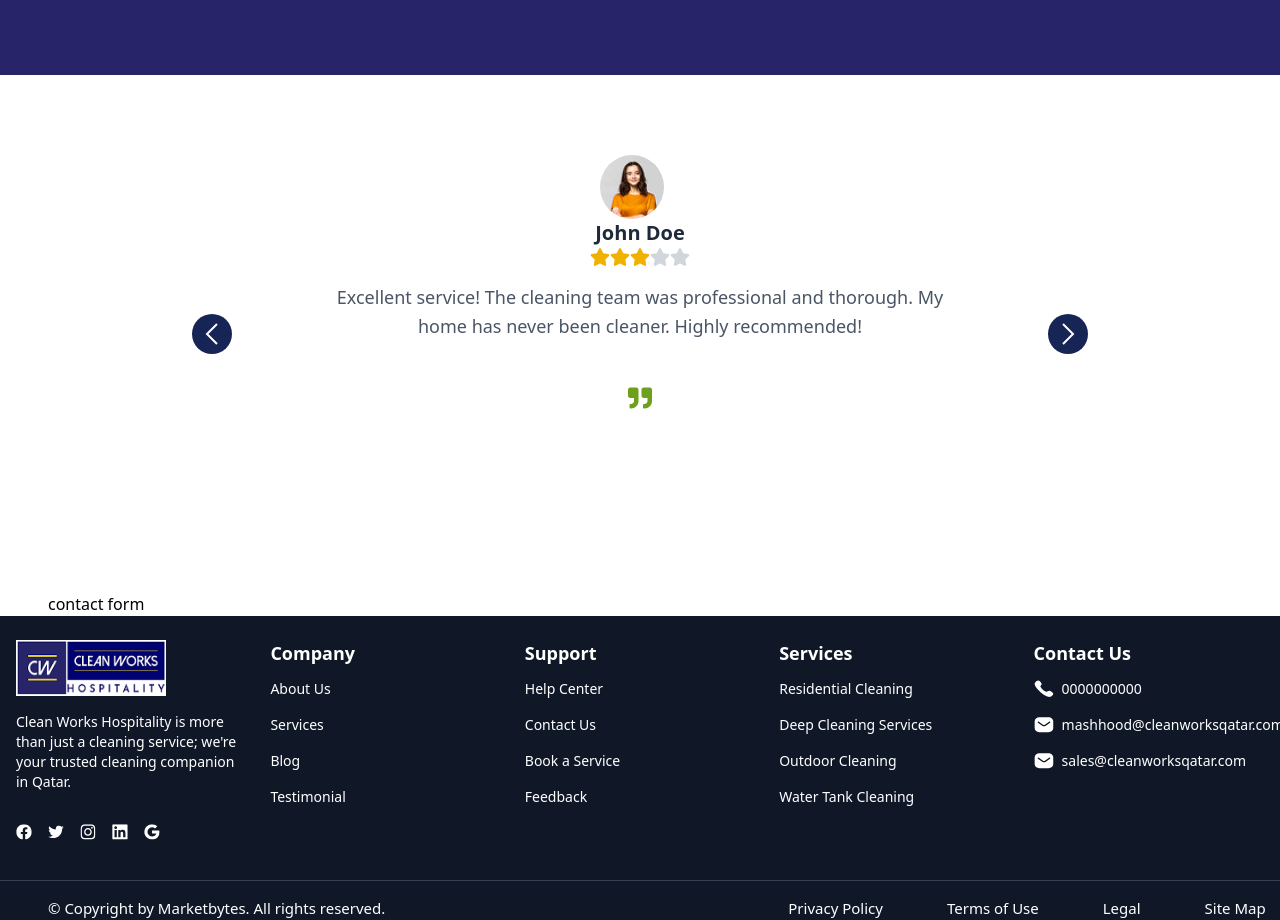
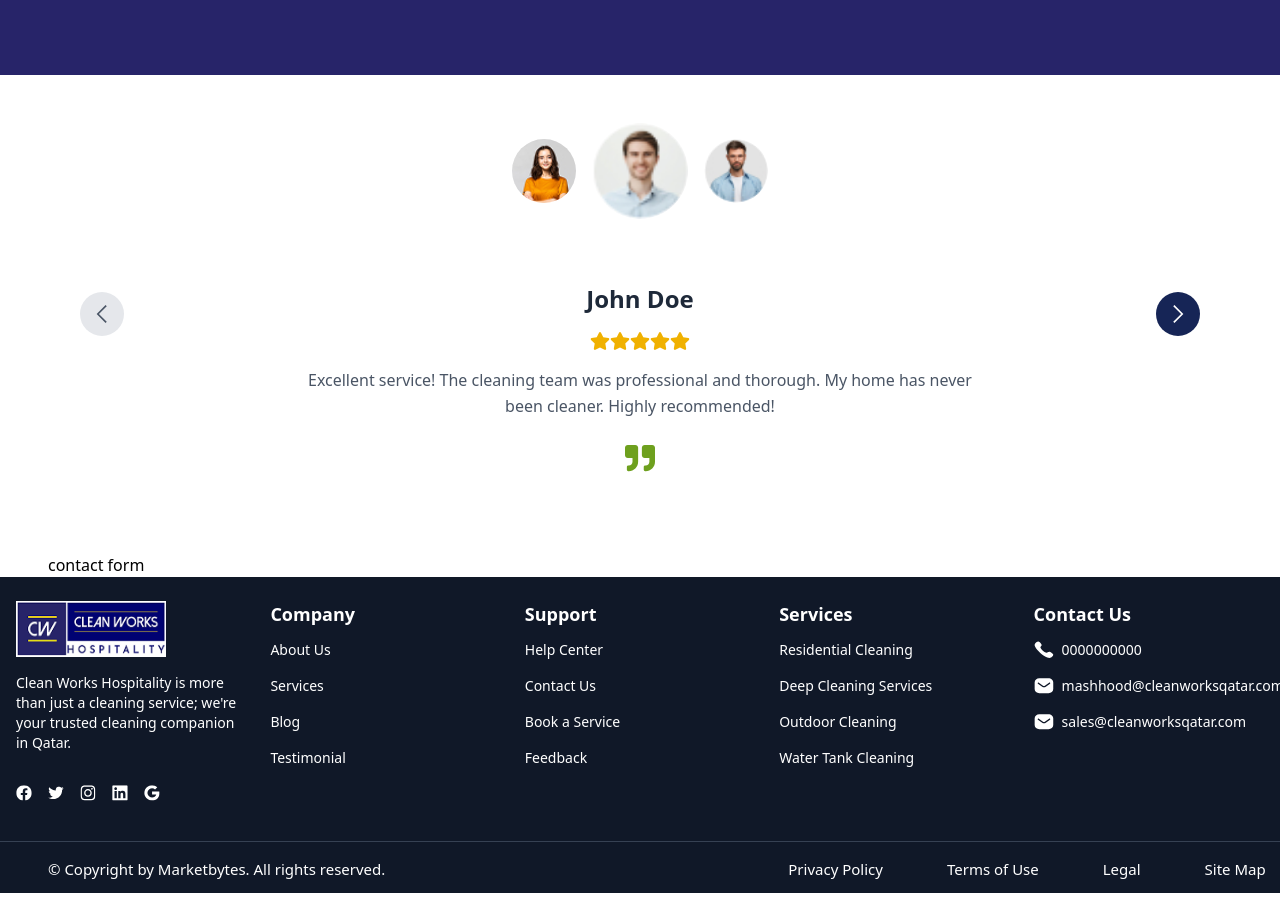
Before and after one commit to marketbytes-devops/cleanworks-website, a React app in the folder frontend/: page / in a window 1280 px wide. Shown: the part 2420-3340 px from the top of the page. After the commit the page ends 3313 px from the top, so only its background shows below. Built offline with nearby package versions, Linux system fonts and the light colour scheme; the HTML template or start-up script is replaced by a standard one.

Commit message:
testimonial section updated

```diff
--- a/frontend/src/pages/Home/index.jsx
+++ b/frontend/src/pages/Home/index.jsx
@@ -26,6 +26,8 @@ import HandshakeIcon from "../../Components/Icons/HandshakeIcon";
 import ProfessionIcon from "../../Components/Icons/ProfessionIcon";
 import JanitorialIcon from "../../Components/Icons/JanitorialIcon";
 import TestimonialsImg1 from "../../Components/Icons/TestimonialsImg1.jpg";
+import TestimonialsImg2 from "../../assets/TestimonialsImg2.jpg";
+import TestimonialsImg3 from "../../assets/TestimonialsImg3.jpg";
 import { GrPrevious, GrNext } from "react-icons/gr";
 import { FaStar, FaQuoteRight } from "react-icons/fa";
 
@@ -122,85 +124,37 @@ const Home = () => {
       name: "Alexa Bliss",
       image: TestimonialsImg1,
       text: "Training programs can bring you a super exciting experience of learning through online! You never face any negative experience while enjoying your classes Awesome site, on the top advertising a Courses available available business having..",
-      rating: 5,
+      rating: 4,
     },
     {
       id: 2,
       name: "John Doe",
-      image: TestimonialsImg1,
+      image: TestimonialsImg2,
       text: "Excellent service! The cleaning team was professional and thorough. My home has never been cleaner. Highly recommended!",
-      rating: 3,
+      rating: 5,
     },
     {
       id: 3,
       name: "Sarah Smith",
-      image: TestimonialsImg1,
+      image: TestimonialsImg3,
       text: "Outstanding quality and attention to detail. They transformed my office space completely. Will definitely use again!",
       rating: 5,
     },
-  ];
-
-  const NextArrow = (props) => {
-    const { onClick } = props;
-    return (
-      <Button
-        onClick={onClick}
-        className="absolute right-0 top-1/2 transform -translate-y-1/2 bg-blue-950 text-white p-2 rounded-full z-20"
-      >
-        <GrNext className="text-white w-6 h-6" />
-      </Button>
-    );
-  };
-
-  const PrevArrow = (props) => {
-    const { onClick } = props;
-    return (
-      <Button
-        onClick={onClick}
-        className="absolute left-0 top-1/2 transform -translate-y-1/2  bg-blue-950 text-white p-2 rounded-full z-20"
-      >
-        <GrPrevious className="text-white w-6 h-6" />
-      </Button>
-    );
-  };
-
-  const testimonialSettings = {
-    dots: false,
-    infinite: true,
-    speed: 500,
-    slidesToShow: 1,
-    slidesToScroll: 1,
-    autoplay: true,
-    autoplaySpeed: 4000,
-    centerMode: true,
-    centerPadding: "0px",
-    beforeChange: (current, next) => setCurrentIndex(next),
-    nextArrow: <NextArrow />,
-    prevArrow: <PrevArrow />,
-    responsive: [
     {
-        breakpoint: 1024,
-        settings: {
-          centerMode: true,
-          centerPadding: "100px",
-        },
+      id: 4,
+      name: "Mike Johnson",
+      image: TestimonialsImg1,
+      text: "Amazing experience! Very professional and reliable cleaning service. Would definitely recommend to friends and family.",
+      rating: 5,
     },
     {
-        breakpoint: 768,
-        settings: {
-          centerMode: true,
-          centerPadding: "60px",
+      id: 5,
+      name: "Emma Wilson",
+      image: TestimonialsImg2,
+      text: "Great attention to detail and very friendly staff. My office has never looked better. Thank you Clean Works!",
+      rating: 4,
     },
-      },
-      {
-        breakpoint: 480,
-        settings: {
-          centerMode: true,
-          centerPadding: "20px",
-        },
-      },
-    ],
-  };
+  ];
 
   const StarRating = ({ rating }) => {
     return (
@@ -230,11 +184,35 @@ const Home = () => {
   };
 
   const [selectedService, setSelectedService] = useState("");
-  const [currentIndex, setCurrentIndex] = useState(0);
+  const [currentTestimonialIndex, setCurrentTestimonialIndex] = useState(0);
 
   const handleChange = (e) => {
     setSelectedService(e.target.value);
   };
+
+  const handleNextTestimonial = () => {
+    setCurrentTestimonialIndex((prevIndex) =>
+      prevIndex + 3 >= testimonials.length ? 0 : prevIndex + 1
+    );
+  };
+
+  const handlePrevTestimonial = () => {
+    setCurrentTestimonialIndex((prevIndex) =>
+      prevIndex === 0 ? Math.max(0, testimonials.length - 3) : prevIndex - 1
+    );
+  };
+
+  const getVisibleTestimonials = () => {
+    const visible = [];
+    for (let i = 0; i < 3; i++) {
+      const index = (currentTestimonialIndex + i) % testimonials.length;
+      visible.push(testimonials[index]);
+    }
+    return visible;
+  };
+
+  const visibleTestimonials = getVisibleTestimonials();
+  const centerTestimonial = visibleTestimonials[1] || visibleTestimonials[0];
 
   return (
     <>
@@ -435,8 +413,8 @@ const Home = () => {
             pauseOnHover={true}
             speed={50}
             direction="left"
-            gradient={false} // Prevents gradient fade at edges
-            style={{ overflow: "hidden" }} // Ensures content fits within the container
+            gradient={false}
+            style={{ overflow: "hidden" }}
             className="z-10"
           >
             <div className="flex items-center space-x-4">
@@ -446,58 +424,73 @@ const Home = () => {
               <Step icon={JanitorialIcon} text="Get a Best Cleaning Service" />
             </div>
           </Marquee>
-
-
         </div>
       </section>
 
-      {/* TestimonialsSection */}
-      <section className="container max-w-[95%] mx-auto mt-12 px-12 mb-12">
-        <div className="relative max-w-4xl mx-auto">
-          <Slider {...testimonialSettings}>
-            {testimonials.map((testimonial) => (
-              <div key={testimonial.id} className="px-4">
+      {/* TestimonialsSection - UPDATED */}
+      <section className="container max-w-[95%] mx-auto mt-12 px-4 sm:px-12 mb-12">
+        <div className="max-w-6xl mx-auto">
+          <div className="relative">
+            {/* Navigation Arrows */}
+            <Button
+              onClick={handlePrevTestimonial}
+              className="absolute left-0 top-1/2 transform -translate-y-1/2 bg-gray-200 hover:bg-blue-950 text-gray-600 hover:text-white p-3 rounded-full z-20 transition-colors"
+            >
+              <GrPrevious className="w-5 h-5" />
+            </Button>
+
+            <Button
+              onClick={handleNextTestimonial}
+              className="absolute right-0 top-1/2 transform -translate-y-1/2 bg-blue-950 hover:bg-blue-900 text-white p-3 rounded-full z-20 transition-colors"
+            >
+              <GrNext className="w-5 h-5" />
+            </Button>
+
+            {/* Images Row */}
+            <div className="flex justify-center items-center mb-8 gap-4">
+              {visibleTestimonials.map((testimonial, index) => (
                 <div
-                  className="bg-white rounded-3xl  p-8 mx-auto max-w-2xl
-                         transform transition-all duration-300 hover:shadow-xl"
+                  key={testimonial.id}
+                  className={`rounded-full overflow-hidden transition-all duration-300 ${
+                    index === 1
+                      ? "w-24 h-24"
+                      : "w-16 h-16 "
+                  }`}
                 >
-                  {/* Client Info */}
-                  <div className="flex flex-col items-center justify-center space-x-4">
-                    <div className="w-16 h-16 rounded-full overflow-hidden">
                   <img
                     src={testimonial.image}
                     alt={testimonial.name}
                     className="w-full h-full object-cover"
                   />
                 </div>
-                    <div>
-                      <p className="font-semibold text-xl text-gray-800">
-                        {testimonial.name}
-                      </p>
+              ))}
             </div>
+
+            {/* Center Testimonial Card */}
+            <div className="bg-white rounded-3xl  p-8  max-w-3xl mx-auto">
+              {/* Name */}
+              <div className="text-center mb-4">
+                <h3 className="font-semibold text-2xl text-gray-800">
+                  {centerTestimonial.name}
+                </h3>
               </div>
 
               {/* Rating Stars */}
-                  <StarRating rating={testimonial.rating} />
+              <StarRating rating={centerTestimonial.rating} />
 
               {/* Testimonial Text */}
-                  <p
-                    className="text-gray-600 text-lg text-center leading-relaxed mb-6
-                         line-clamp-6"
-                  >
-                    {testimonial.text}
+              <p className="text-gray-600 text-base text-center leading-relaxed mb-6 px-4">
+                {centerTestimonial.text}
               </p>
 
               {/* Quote Icon */}
-                  <div className="flex justify-center mb-6">
-                    <div className="w-16 h-16 rounded-full flex items-center justify-center">
-                      <FaQuoteRight className="text-[#6EA01E] text-2xl" />
+              <div className="flex justify-center">
+                <div className="flex items-center justify-center">
+                  <FaQuoteRight className="text-[#6EA01E] text-3xl" />
                 </div>
               </div>
             </div>
           </div>
-            ))}
-          </Slider>
         </div>
       </section>
 
```
Also changed, not shown: frontend/src/assets/TestimonialsImg2.jpg (added), frontend/src/assets/TestimonialsImg3.jpg (added). Lines whose indentation alone changed are shown as unchanged.
